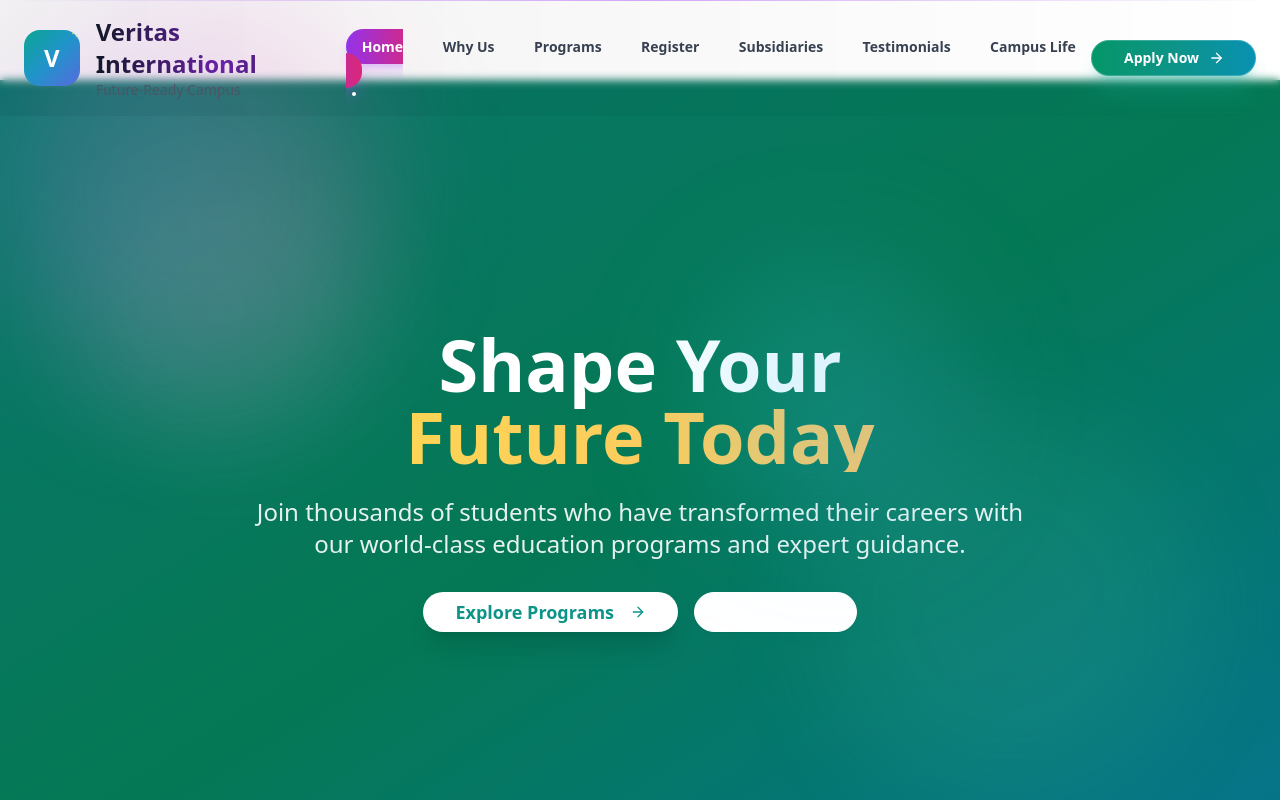
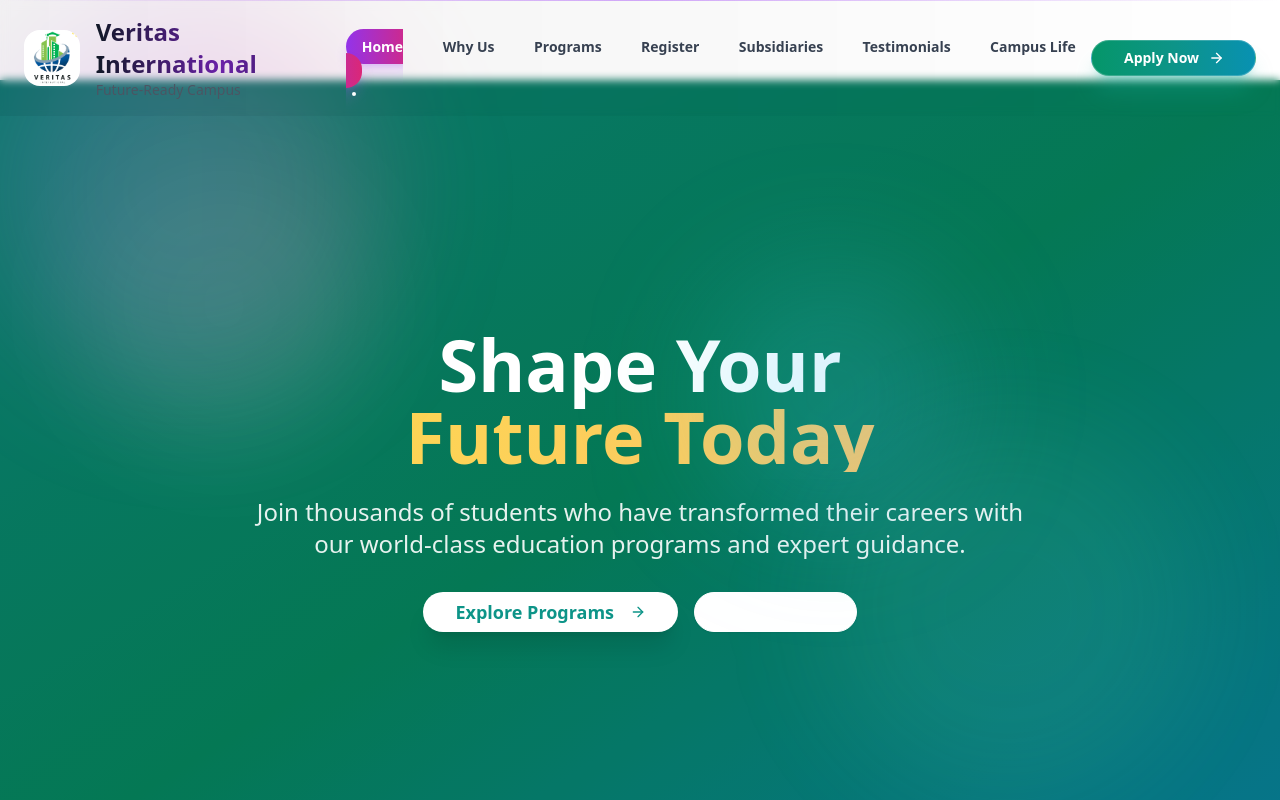
Before and after one commit to Wolferlk/Veritas-International-Uni, a React (Vite) app in the folder Frontend/: page / in a window 1280 px wide. Shown: the top 800 px of the page. Built offline with nearby package versions, Linux system fonts and the light colour scheme.

Commit message:
Completed Navbar

```diff
--- a/Frontend/src/components/Layout/Navigation.tsx
+++ b/Frontend/src/components/Layout/Navigation.tsx
@@ -3,6 +3,7 @@ import { Link, useLocation } from "react-router-dom";
 import { motion, AnimatePresence } from "framer-motion";
 import { Menu, X, Sparkles, ArrowRight } from "lucide-react";
 import { Button } from "../ui/button";
+import logo from "../../assests/images/logo.png";
 
 const navigationItems = [
   { name: "Home", href: "/" },
@@ -92,31 +93,22 @@ export const Navigation = (): JSX.Element => {
                 whileHover={{ rotate: 5 }}
                 transition={{ type: "spring", stiffness: 300 }}
               >
-                {/* Animated gradient background */}
-                <motion.div
-                  className="absolute inset-0 bg-gradient-to-br from-violet-600 via-purple-600 to-fuchsia-600"
-                  animate={{
-                    background: [
-                      "linear-gradient(135deg, #8b5cf6, #a855f7, #c026d3)",
-                      "linear-gradient(135deg, #06b6d4, #3b82f6, #8b5cf6)",
-                      "linear-gradient(135deg, #10b981, #06b6d4, #3b82f6)",
-                      "linear-gradient(135deg, #8b5cf6, #a855f7, #c026d3)",
-                    ],
-                  }}
-                  transition={{ duration: 4, repeat: Infinity, ease: "linear" }}
-                />
-                <div className="absolute inset-0 bg-black/10" />
+                <div className="absolute inset-0" />
                 <div className="relative flex items-center justify-center h-full">
-                  <motion.span
-                    className="text-white font-bold text-2xl"
+                  <motion.img
+                    src={logo}
+                    alt="Logo"
+                    className="object-contain"
                     whileHover={{ scale: 1.1 }}
-                  >
-                    V
-                  </motion.span>
+                  />
                   <motion.div
                     className="absolute -top-1 -right-1"
                     animate={{ rotate: 360 }}
-                    transition={{ duration: 3, repeat: Infinity, ease: "linear" }}
+                    transition={{
+                      duration: 3,
+                      repeat: Infinity,
+                      ease: "linear",
+                    }}
                   >
                     <Sparkles className="w-3 h-3 text-yellow-300" />
                   </motion.div>
@@ -158,7 +150,7 @@ export const Navigation = (): JSX.Element => {
                     className={`relative px-4 py-2 text-sm font-semibold transition-all duration-300 rounded-full group-hover:scale-105 ${
                       location.pathname === item.href
                         ? "text-white bg-gradient-to-r from-purple-600 to-pink-600 shadow-lg shadow-purple-500/25"
-                        : "text-gray-700 hover:text-white hover:bg-gradient-to-r hover:from-purple-500/20 hover:to-pink-500/20 hover:backdrop-blur-sm"
+                        : "text-gray-700 hover:text-white hover:bg-gradient-to-r hover:from-purple-900/25 hover:to-pink-900/25 hover:backdrop-blur-lg"
                     }`}
                   >
                     <span className="relative z-10">{item.name}</span>
@@ -177,7 +169,11 @@ export const Navigation = (): JSX.Element => {
                         layoutId="activeIndicator"
                         initial={false}
                         style={{ x: "-50%" }}
-                        transition={{ type: "spring", stiffness: 300, damping: 30 }}
+                        transition={{
+                          type: "spring",
+                          stiffness: 300,
+                          damping: 30,
+                        }}
                       />
                     )}
                   </Link>
@@ -192,6 +188,7 @@ export const Navigation = (): JSX.Element => {
                 whileTap={{ scale: 0.95 }}
                 transition={{ type: "spring", stiffness: 400, damping: 25 }}
               >
+                <Link to="/register">
                 <Button className="relative group bg-gradient-to-r from-emerald-600 via-teal-600 to-cyan-600 hover:from-emerald-700 hover:via-teal-700 hover:to-cyan-700 text-white px-8 py-3 rounded-full font-semibold shadow-xl shadow-teal-500/25 border border-white/20 overflow-hidden">
                   <motion.div
                     className="absolute inset-0 bg-gradient-to-r from-white/20 to-transparent opacity-0 group-hover:opacity-100"
@@ -213,6 +210,7 @@ export const Navigation = (): JSX.Element => {
                     transition={{ duration: 0.6 }}
                   />
                 </Button>
+                </Link>
               </motion.div>
             </div>
 
@@ -248,7 +246,6 @@ export const Navigation = (): JSX.Element => {
               </AnimatePresence>
             </motion.button>
           </div>
-
           {/* Enhanced Mobile Menu */}
           <AnimatePresence>
             {isMobileMenuOpen && (
@@ -278,7 +275,7 @@ export const Navigation = (): JSX.Element => {
                           className={`px-4 py-3 text-sm font-semibold rounded-2xl transition-all duration-300 flex items-center justify-between group ${
                             location.pathname === item.href
                               ? "bg-gradient-to-r from-purple-600 to-pink-600 text-white shadow-lg shadow-purple-500/25"
-                              : "text-gray-700 hover:bg-gradient-to-r hover:from-purple-500/20 hover:to-pink-500/20 hover:text-gray-900"
+                              : "text-gray-700 hover:text-white hover:bg-gradient-to-r hover:from-purple-900/25 hover:to-pink-900/25 hover:backdrop-blur-lg"
                           }`}
                           onClick={() => setIsMobileMenuOpen(false)}
                         >
@@ -299,10 +296,12 @@ export const Navigation = (): JSX.Element => {
                       transition={{ delay: navigationItems.length * 0.1 }}
                       className="pt-4"
                     >
-                      <Button className="w-full bg-gradient-to-r from-emerald-600 to-teal-600 text-white py-3 rounded-2xl font-semibold shadow-lg flex items-center justify-center space-x-2">
-                        <span>Apply Now</span>
-                        <ArrowRight className="w-4 h-4" />
-                      </Button>
+                      <Link to="/register">
+                        <Button className="w-full bg-gradient-to-r from-emerald-600 to-teal-600 text-white py-3 rounded-2xl font-semibold shadow-lg flex items-center justify-center space-x-2">
+                          <span>Apply Now</span>
+                          <ArrowRight className="w-4 h-4" />
+                        </Button>
+                      </Link>
                     </motion.div>
                   </nav>
                 </motion.div>
```
Also changed, not shown: Frontend/src/assests/images/logo.png (added).
